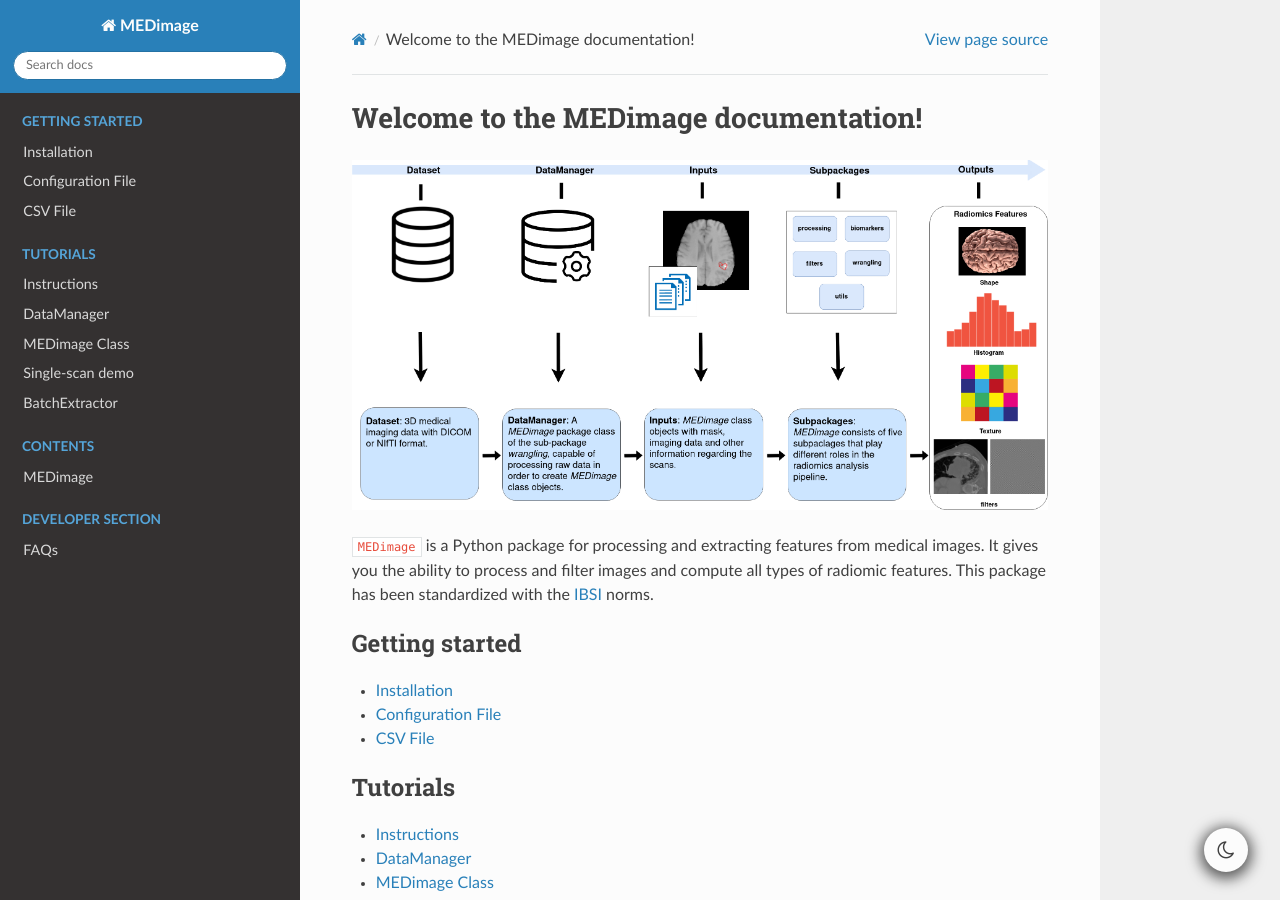
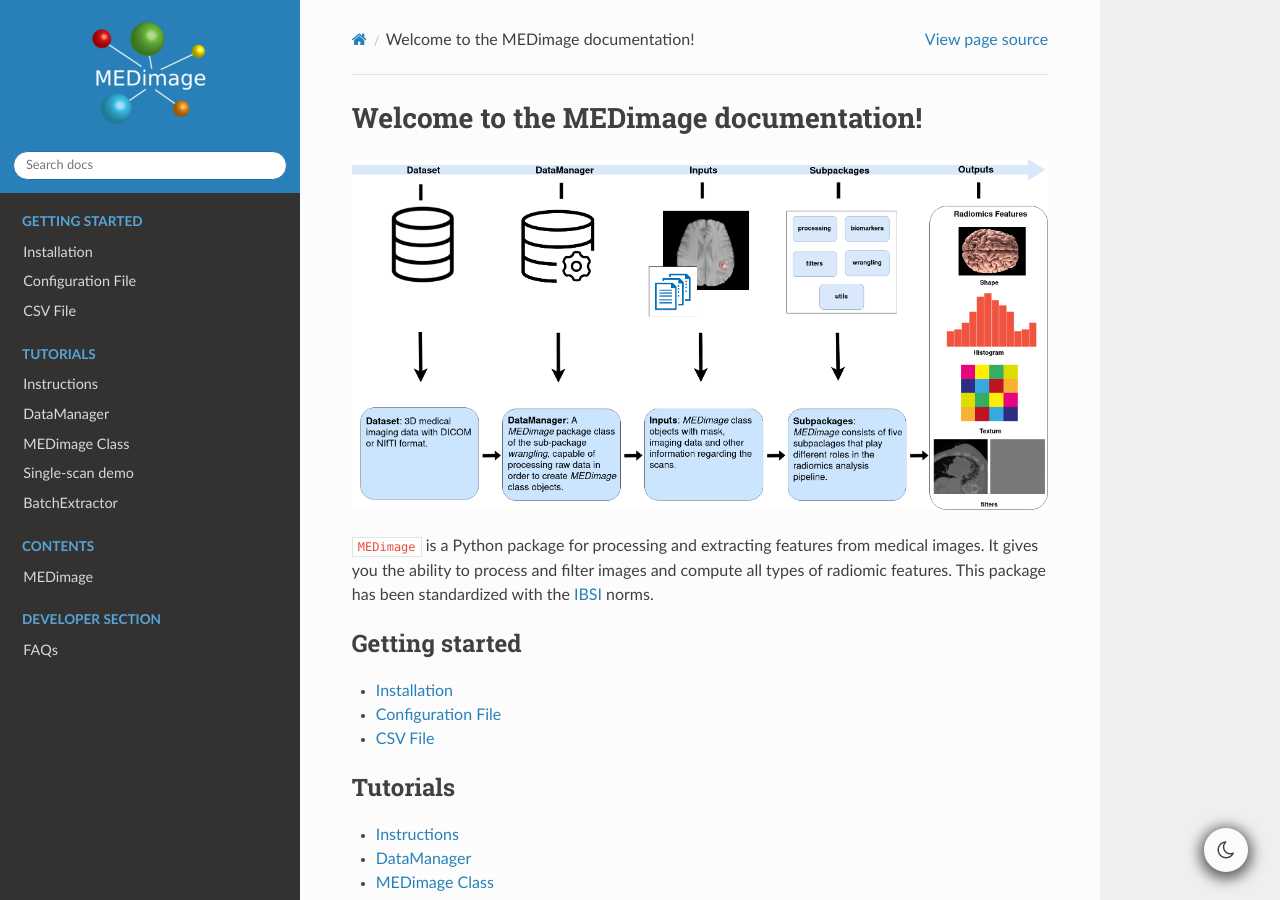
Before and after one commit to MahdiAll99/MEDimage, a Sphinx documentation site: the page built from docs/index.rst, in a window 1280 px wide and 900 px high. Built offline with Sphinx 7.4.7 and the Read the Docs theme 2.0.0, drawn with Linux system fonts in a browser that asks for light colours; pages that are not in the unit, such as notebooks, are missing from menus.

Commit message:
Added logo to readthedocs navigator

```diff
--- a/docs/conf.py
+++ b/docs/conf.py
@@ -85,6 +85,20 @@ default_dark_mode = False
 #
 html_theme = 'sphinx_rtd_theme'
 
+# Theme options are theme-specific and customize the look and feel of a theme
+# further.  For a list of options available for each theme, see the
+# documentation.
+html_theme_options = {
+    "collapse_navigation": True,
+    "display_version": True,
+    "sticky_navigation": True,  # Set to False to disable the sticky nav while scrolling.
+    "logo_only": True,  # if we have a html_logo below, this shows /only/ the logo with no title text
+}
+
+# The name of an image file (relative to this directory) to place at the top
+# of the sidebar.
+html_logo = "figures/MEDimageLogo.png"
+
 # Add any paths that contain custom static files (such as style sheets) here,
 # relative to this directory. They are copied after the builtin static files,
 # so a file named "default.css" will overwrite the builtin "default.css".
```
Also changed, not shown: docs/figures/MEDimageLogo.png (added).
